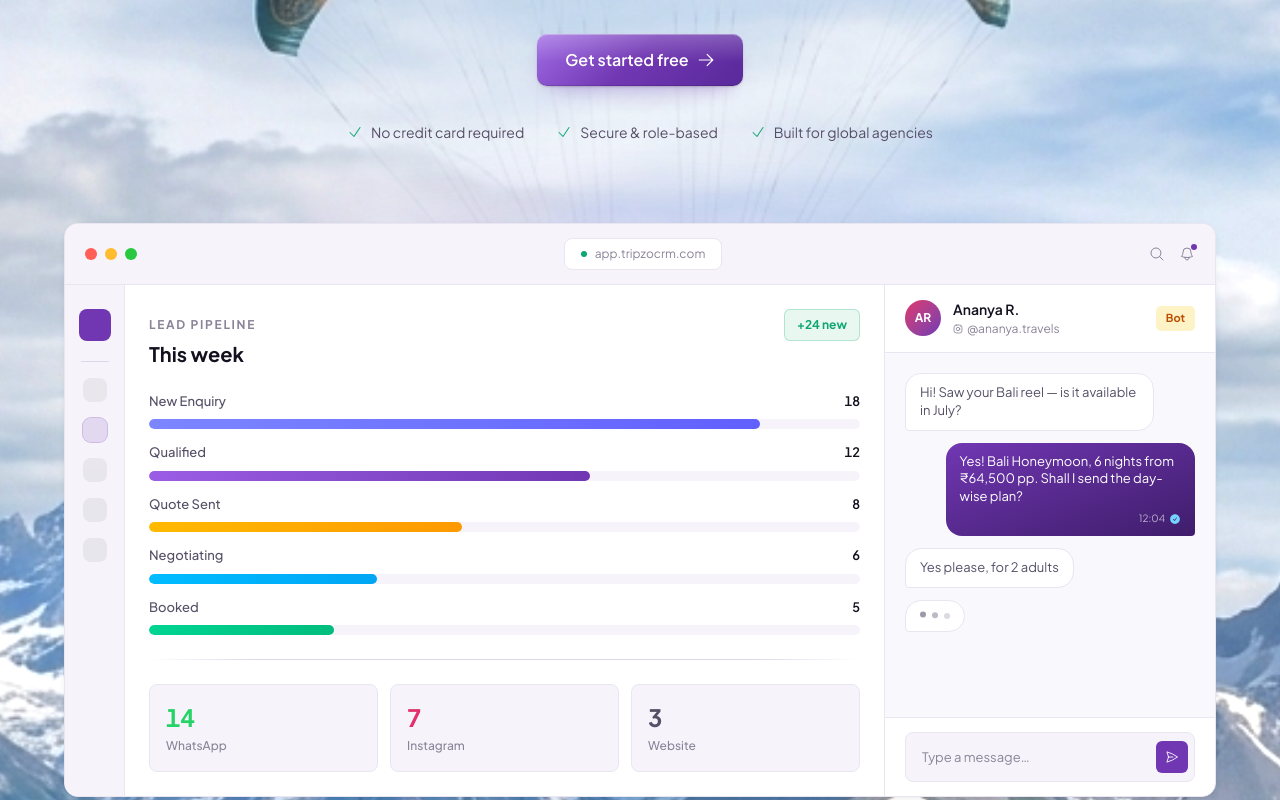
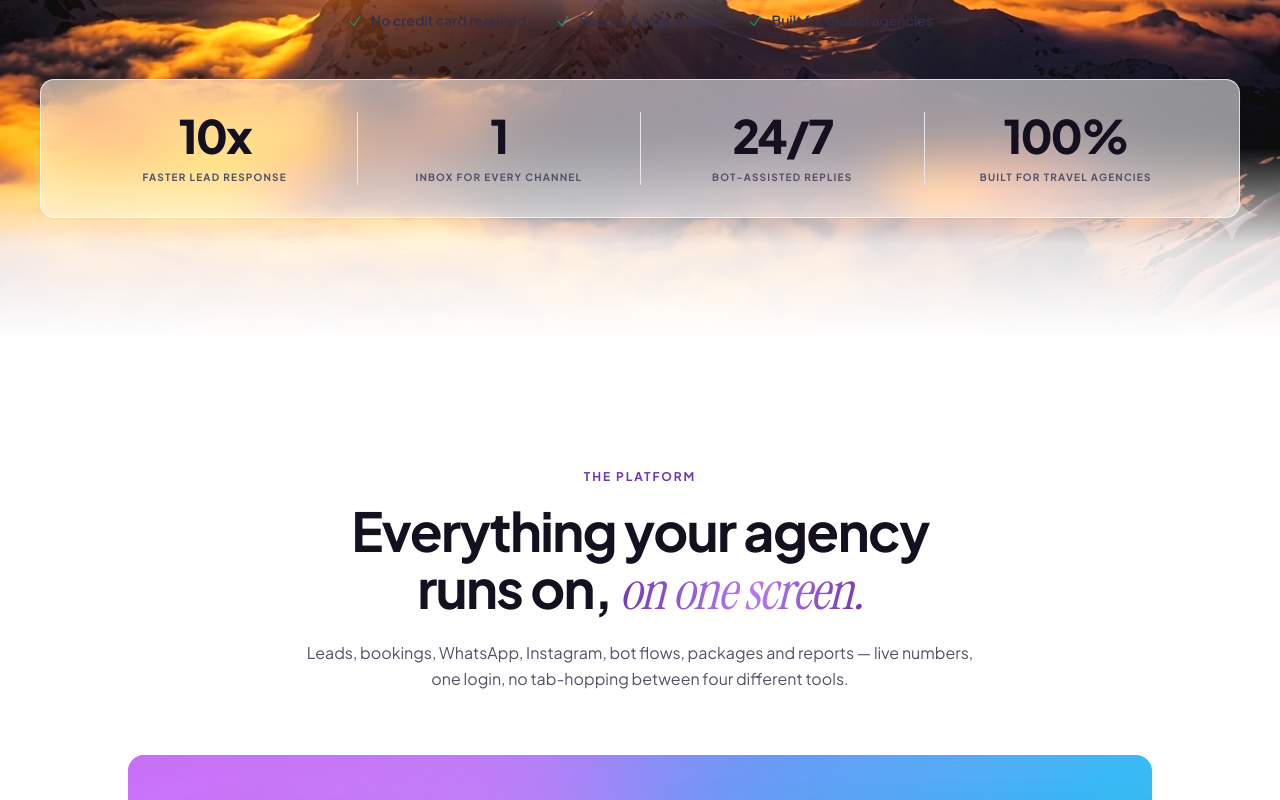
Before and after one commit to pavanCode124/tripzoCrm-landingPage, a Next.js app: page / in a window 1280 px wide. Shown: the part 460-1260 px from the top of the page. Built offline with nearby package versions, Linux system fonts and the light colour scheme.

Commit message:
One-screen hero without the product mock, retuned for the new 16:9 backgrounds

```diff
--- a/app/globals.css
+++ b/app/globals.css
@@ -29,6 +29,10 @@
   --color-ink: #14101f;
   --color-ink-muted: #565067;
   --color-ink-faint: #8b8499;
+  /* Body copy sitting ON a photograph. Darker than ink-muted because the ground
+     under it is a sunset, not white — measured at 4.42:1 with ink-muted, which
+     is under AA; this lands it at ~6.3:1 without washing the photo out further. */
+  --color-ink-photo: #35304a;
 
   /* Text on dark */
   --color-chalk: #f7f5fb;
@@ -421,3 +425,26 @@ body {
     0 1px 2px rgba(20, 16, 31, 0.2),
     0 12px 28px -12px rgba(113, 55, 179, 0.65);
 }
+
+
+/* ---------------------------------------------------------------------------
+   Short-viewport type scale.
+
+   The hero is one screen by contract, and the constraint that actually binds is
+   HEIGHT, not width. A 1366x768 laptop — still one of the most common screens
+   in use — leaves about 660px under the header, and the desktop scale overruns
+   it by a little. A width breakpoint cannot see this: 1366px wide is a large
+   screen by every horizontal measure.
+
+   So this keys off `max-height` instead, and only shrinks the two elements that
+   dominate the vertical budget. A 27-inch monitor at the same width is
+   untouched.
+--------------------------------------------------------------------------- */
+@media (max-height: 820px) {
+  .text-hero {
+    font-size: clamp(2.25rem, 4.6vw, 3.75rem);
+  }
+  .text-lede {
+    font-size: clamp(1rem, 1.15vw, 1.125rem);
+  }
+}
--- a/components/sections/AppMock.tsx
+++ /dev/null
@@ -1,222 +0,0 @@
-'use client';
-
-import { motion } from 'framer-motion';
-import {
-  BellIcon,
-  CheckCircleIcon,
-  InstagramIcon,
-  MagnifyingGlassIcon,
-  PaperAirplaneIcon,
-} from '@/components/ui/icons';
-
-/**
- * The hero's product shot — drawn, not screenshotted.
- *
- * A real screenshot would be stale the day after the next release, would need a
- * 2x asset to survive a retina display, and would leak whichever agency's data
- * happened to be on screen. This is DOM: sharp at any size, weighs nothing, and
- * the live details (typing dots, pulsing badge) are what make a static page feel
- * like software.
- *
- * The two side panels drop away under `lg` rather than shrinking — a three-pane
- * CRM squeezed onto 380px reads as clutter, and the pipeline alone still tells
- * the story.
- */
-export function AppMock() {
-  return (
-    <div className="relative mx-auto max-w-6xl">
-      <div
-        aria-hidden="true"
-        className="absolute -inset-x-6 -top-6 -bottom-8 rounded-[28px] bg-[radial-gradient(ellipse_at_50%_0%,rgba(155,93,229,0.14),transparent_62%)] blur-2xl"
-      />
-
-      <div className="relative overflow-hidden rounded-[14px] border border-hairline bg-canvas shadow-[0_2px_10px_-4px_rgba(20,16,31,0.18)]">
-        <Chrome />
-
-        <div className="grid grid-cols-1 lg:grid-cols-[60px_1fr_330px]">
-          <Rail />
-          <Pipeline />
-          <ChatPanel />
-        </div>
-      </div>
-
-    </div>
-  );
-}
-
-function Chrome() {
-  return (
-    <div className="flex items-center gap-3 border-b border-hairline bg-surface-2 px-5 py-3.5">
-      <div className="flex gap-2">
-        <span className="size-3 rounded-full bg-[#ff5f57]" />
-        <span className="size-3 rounded-full bg-[#febc2e]" />
-        <span className="size-3 rounded-full bg-[#28c840]" />
-      </div>
-      <div className="mx-auto hidden items-center gap-2 rounded-lg border border-hairline bg-canvas px-4 py-1.5 text-[0.75rem] text-ink-faint sm:flex">
-        <span className="size-1.5 rounded-full bg-accent" />
-        app.tripzocrm.com
-      </div>
-      <div className="ml-auto flex items-center gap-3.5 lg:ml-0">
-        <MagnifyingGlassIcon className="size-4 text-ink-faint" />
-        <span className="relative">
-          <BellIcon className="size-4 text-ink-faint" />
-          <span className="absolute -top-0.5 -right-0.5 size-1.5 rounded-full bg-brand" />
-        </span>
-      </div>
-    </div>
-  );
-}
-
-/** Left icon rail — abstract on purpose; it is texture, not a menu. */
-function Rail() {
-  return (
-    <div className="hidden flex-col items-center gap-4 border-r border-hairline bg-surface-2 py-6 lg:flex">
-      <span className="size-8 rounded-[8px] bg-brand" />
-      <span className="mt-1 h-px w-7 bg-hairline-strong" />
-      {[0, 1, 2, 3, 4].map((i) => (
-        <span
-          key={i}
-          className={`size-6 rounded-lg ${i === 1 ? 'bg-brand/15 ring-1 ring-brand/30' : 'bg-ink/[0.06]'}`}
-        />
-      ))}
-    </div>
-  );
-}
-
-const STAGES = [
-  { name: 'New Enquiry', count: 18, width: '86%', tone: 'from-indigo-400 to-indigo-500' },
-  { name: 'Qualified', count: 12, width: '62%', tone: 'from-brand-lift to-brand' },
-  { name: 'Quote Sent', count: 8, width: '44%', tone: 'from-amber-400 to-amber-500' },
-  { name: 'Negotiating', count: 6, width: '32%', tone: 'from-sky-400 to-sky-500' },
-  { name: 'Booked', count: 5, width: '26%', tone: 'from-emerald-400 to-emerald-500' },
-];
-
-function Pipeline() {
-  return (
-    <div className="border-hairline p-6 lg:border-r">
-      <div className="flex items-baseline justify-between">
-        <div>
-          <p className="text-[0.75rem] font-bold tracking-[0.14em] text-ink-faint uppercase">
-            Lead pipeline
-          </p>
-          <p className="mt-1.5 text-xl font-bold text-ink">This week</p>
-        </div>
-        <span className="rounded-[6px] border border-accent/25 bg-accent-soft px-3 py-1.5 text-[0.75rem] font-bold text-accent">
-          +24 new
-        </span>
-      </div>
-
-      <div className="mt-6 space-y-3.5">
-        {STAGES.map((stage, i) => (
-          <div key={stage.name}>
-            <div className="mb-2 flex items-center justify-between text-[0.8125rem]">
-              <span className="font-medium text-ink-muted">{stage.name}</span>
-              <span className="font-semibold text-ink tabular-nums">{stage.count}</span>
-            </div>
-            <div className="h-2.5 overflow-hidden rounded-full bg-surface-2">
-              <motion.div
-                className={`h-full rounded-full bg-gradient-to-r ${stage.tone}`}
-                initial={{ width: 0 }}
-                whileInView={{ width: stage.width }}
-                viewport={{ once: true }}
-                transition={{ duration: 1, delay: 0.35 + i * 0.1, ease: [0.21, 0.47, 0.32, 0.98] }}
-              />
-            </div>
-          </div>
-        ))}
-      </div>
-
-      <div className="rule-fade my-6" />
-
-      <div className="grid grid-cols-3 gap-3">
-        {[
-          { k: 'WhatsApp', v: '14', c: 'text-wa' },
-          { k: 'Instagram', v: '7', c: 'text-ig' },
-          { k: 'Website', v: '3', c: 'text-ink-muted' },
-        ].map((s) => (
-          <div key={s.k} className="rounded-[8px] border border-hairline bg-surface-2 p-4">
-            <p className={`text-2xl font-bold tabular-nums ${s.c}`}>{s.v}</p>
-            <p className="mt-1 text-[0.75rem] font-medium text-ink-faint">{s.k}</p>
-          </div>
-        ))}
-      </div>
-    </div>
-  );
-}
-
-function ChatPanel() {
-  return (
-    <div className="hidden flex-col lg:flex">
-      <div className="flex items-center gap-3 border-b border-hairline px-5 py-3.5">
-        <span className="grid size-9 place-items-center rounded-full bg-gradient-to-br from-ig to-brand text-[0.75rem] font-bold text-white">
-          AR
-        </span>
-        <div className="min-w-0 flex-1">
-          <p className="truncate text-[0.875rem] font-semibold text-ink">Ananya R.</p>
-          <p className="flex items-center gap-1 text-[0.75rem] text-ink-faint">
-            <InstagramIcon size={10} /> @ananya.travels
-          </p>
-        </div>
-        <span className="rounded-[5px] bg-amber-100 px-2.5 py-1 text-[0.6875rem] font-bold text-amber-700">
-          Bot
-        </span>
-      </div>
-
-      <div className="flex-1 space-y-3 bg-surface-2/60 px-5 py-5">
-        <Bubble side="in">Hi! Saw your Bali reel — is it available in July?</Bubble>
-        <Bubble side="out">
-          Yes! Bali Honeymoon, 6 nights from ₹64,500 pp. Shall I send the day-wise plan?
-        </Bubble>
-        <Bubble side="in">Yes please, for 2 adults</Bubble>
-        <Typing />
-      </div>
-
-      <div className="border-t border-hairline px-5 py-3.5">
-        <div className="flex items-center gap-2 rounded-[8px] border border-hairline bg-surface-2 py-2 pr-1.5 pl-4">
-          <span className="flex-1 text-[0.8125rem] text-ink-faint">Type a message…</span>
-          <span className="grid size-8 place-items-center rounded-[6px] bg-brand text-white">
-            <PaperAirplaneIcon className="size-3.5" />
-          </span>
-        </div>
-      </div>
-    </div>
-  );
-}
-
-function Bubble({ side, children }: { side: 'in' | 'out'; children: React.ReactNode }) {
-  const out = side === 'out';
-  return (
-    <div className={`flex ${out ? 'justify-end' : 'justify-start'}`}>
-      <div
-        className={`max-w-[86%] rounded-2xl px-3.5 py-2.5 text-[0.8125rem] leading-snug ${
-          out
-            ? 'rounded-br-sm bg-gradient-to-br from-brand to-brand-deep text-white'
-            : 'rounded-bl-sm border border-hairline bg-canvas text-ink-muted'
-        }`}>
-        {children}
-        {out ? (
-          <span className="mt-1.5 flex items-center justify-end gap-1 text-[0.625rem] text-white/65">
-            12:04 <CheckCircleIcon className="size-3 text-sky-300" />
-          </span>
-        ) : null}
-      </div>
-    </div>
-  );
-}
-
-function Typing() {
-  return (
-    <div className="flex justify-start">
-      <div className="flex gap-1.5 rounded-2xl rounded-bl-sm border border-hairline bg-canvas px-3.5 py-3">
-        {[0, 1, 2].map((i) => (
-          <motion.span
-            key={i}
-            className="size-1.5 rounded-full bg-ink-faint"
-            animate={{ opacity: [0.3, 1, 0.3], y: [0, -2, 0] }}
-            transition={{ duration: 1.1, repeat: Infinity, delay: i * 0.18 }}
-          />
-        ))}
-      </div>
-    </div>
-  );
-}
--- a/components/sections/Hero.tsx
+++ b/components/sections/Hero.tsx
@@ -2,10 +2,9 @@
 
 import { motion } from 'framer-motion';
 
-import { AppMock } from '@/components/sections/AppMock';
+import { HeroStats } from '@/components/sections/Stats';
 import { Button } from '@/components/ui/Button';
 import { PhotoBackdrop } from '@/components/ui/PhotoBackdrop';
-import { HeroStats } from '@/components/sections/Stats';
 import { ArrowRightIcon, CheckIcon } from '@/components/ui/icons';
 import { APP_URL, HERO } from '@/lib/content';
 
@@ -13,35 +12,49 @@ const EASE = [0.21, 0.47, 0.32, 0.98] as const;
 
 const container = {
   hidden: {},
-  show: { transition: { staggerChildren: 0.09, delayChildren: 0.05 } },
+  show: { transition: { staggerChildren: 0.08, delayChildren: 0.05 } },
 };
 
 const item = {
-  hidden: { opacity: 0, y: 24 },
-  show: { opacity: 1, y: 0, transition: { duration: 0.8, ease: EASE } },
+  hidden: { opacity: 0, y: 22 },
+  show: { opacity: 1, y: 0, transition: { duration: 0.75, ease: EASE } },
 };
 
 /**
- * The hero.
+ * The hero — one screen, nothing below the fold.
  *
- * No eyebrow badge above the headline any more: on a photographic background a
- * small floating pill is the first thing that reads as clutter, and the headline
- * says what the product is perfectly well on its own. The top padding absorbs
- * what the badge was occupying, so the headline sits where the badge used to
- * start rather than jumping up and crowding the header.
+ * The product mock that used to sit here is gone. It pushed the figures onto a
+ * second screen, and a hero whose own proof needs scrolling to reach has not
+ * finished making its point. The dashboard still appears further down in the
+ * Showcase section at a size where it can be read; here it was a thumbnail of
+ * a screenshot.
  *
- * One call to action, not two. A secondary button beside the primary splits the
- * decision at exactly the moment it should be single.
+ * `min-h-svh` rather than `100vh`: on mobile browsers the URL bar collapses on
+ * scroll, so `vh` measures the LARGE viewport and a 100vh hero is always taller
+ * than what you can actually see. `svh` is the small viewport — the honest one.
+ *
+ * Spacing is tighter below `lg` on purpose. A 1366x768 laptop has roughly 690px
+ * under the header, and the desktop rhythm does not fit in it.
  */
 export function Hero() {
   return (
-    <section className="relative overflow-hidden pt-[150px] pb-20 sm:pt-[176px] md:pb-28">
-      {/* No `scale` here: the source is 768px wide and already stretched ~2.5x
-          to cover the page, so any extra zoom is pure additional softness. */}
-      <PhotoBackdrop src="/shots/Home_background.png" position="center 42%" spotlight={0.44} veil={0.06} />
+    <section className="relative flex min-h-svh flex-col justify-center overflow-hidden pt-[100px] pb-8 lg:pt-[108px] lg:pb-10">
+      {/*
+       * Scrim kept low, and the number comes from measuring the file rather
+       * than guessing. The centre of this photograph — the golden cloud band
+       * the copy sits on — is luma 189, which already gives near-black text
+       * about 10:1 unaided. Only the muted body copy needs a nudge. Anything
+       * heavier turns the sunset grey, which is what went wrong twice before.
+       */}
+      <PhotoBackdrop
+        src="/shots/Home_background.png"
+        position="center 46%"
+        spotlight={0.40}
+        veil={0.05}
+      />
 
       <motion.div
-        className="shell relative z-10"
+        className="shell relative z-10 flex w-full flex-col items-center"
         variants={container}
         initial="hidden"
         animate="show">
@@ -54,16 +67,12 @@ export function Hero() {
 
         <motion.p
           variants={item}
-          className="text-lede mx-auto mt-7 max-w-2xl text-center text-ink-muted text-pretty">
+          className="text-lede mx-auto mt-5 max-w-2xl text-center text-ink-photo text-pretty lg:mt-6">
           {HERO.sub}
         </motion.p>
 
-        <motion.div variants={item} className="mt-10 flex justify-center">
-          <Button
-            href={`${APP_URL}/login`}
-            variant="primary"
-            size="lg"
-            className="w-full sm:w-auto">
+        <motion.div variants={item} className="mt-7 lg:mt-9">
+          <Button href={`${APP_URL}/login`} variant="primary" size="lg">
             {HERO.primaryCta}
             <ArrowRightIcon className="size-[18px]" />
           </Button>
@@ -71,28 +80,20 @@ export function Hero() {
 
         <motion.ul
           variants={item}
-          className="mt-9 flex flex-wrap items-center justify-center gap-x-8 gap-y-3">
+          className="mt-6 flex flex-wrap items-center justify-center gap-x-7 gap-y-2 lg:mt-7">
           {HERO.assurances.map((line) => (
-            <li key={line} className="flex items-center gap-2 text-[0.875rem] text-ink-muted">
+            <li
+              key={line}
+              className="flex items-center gap-2 text-[0.875rem] font-semibold text-ink-photo">
               <CheckIcon className="size-4 text-accent" />
               {line}
             </li>
           ))}
         </motion.ul>
 
-        <motion.div
-          variants={{
-            hidden: { opacity: 0, y: 44 },
-            show: { opacity: 1, y: 0, transition: { duration: 1, ease: EASE, delay: 0.2 } },
-          }}
-          className="mt-16 sm:mt-20">
-          <AppMock />
-        </motion.div>
-
-        {/* The figures close the hero rather than starting a new section. They
-            are the proof for the claim directly above them, so a section break
-            between the two was separating an argument from its evidence. */}
-        <motion.div variants={item} className="mt-20 sm:mt-24">
+        {/* The figures close the hero on the same screen as the claim they are
+            evidence for. That is the whole reason the mock had to go. */}
+        <motion.div variants={item} className="mt-9 w-full lg:mt-12">
           <HeroStats />
         </motion.div>
       </motion.div>
--- a/components/ui/SectionHeading.tsx
+++ b/components/ui/SectionHeading.tsx
@@ -19,6 +19,7 @@ export function SectionHeading({
   sub,
   align = 'center',
   tone = 'light',
+  onPhoto = false,
 }: {
   eyebrow?: string;
   title: string;
@@ -26,6 +27,8 @@ export function SectionHeading({
   sub?: string;
   align?: 'center' | 'left';
   tone?: 'light' | 'dark';
+  /** Sitting over a photograph — uses the darker copy colour. */
+  onPhoto?: boolean;
 }) {
   const centered = align === 'center';
   const onDark = tone === 'dark';
@@ -56,7 +59,7 @@ export function SectionHeading({
       {sub ? (
         <Reveal delay={0.12}>
           <p
-            className={`text-lede mt-5 text-pretty ${onDark ? 'text-chalk-muted' : 'text-ink-muted'} ${
+            className={`text-lede mt-5 text-pretty ${onDark ? 'text-chalk-muted' : onPhoto ? 'text-ink-photo' : 'text-ink-muted'} ${
               centered ? 'mx-auto max-w-2xl' : ''
             }`}>
             {sub}
```
Also changed, not shown: components/sections/About.tsx (+6 -6 lines), public/shots/Home_background.png, 1 other file (tests, documents, lock files or other folders).
